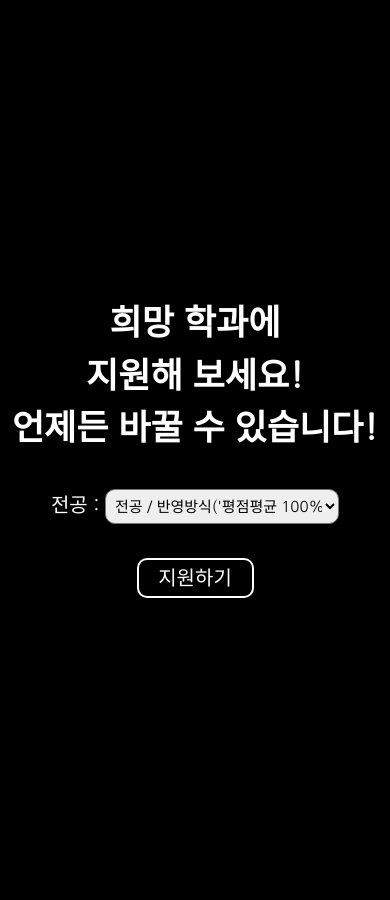
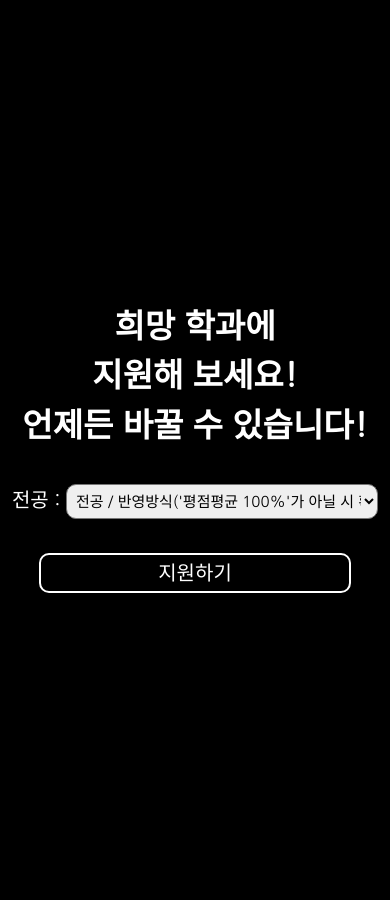
Before and after one commit to Yang-Min-Seok/Hufs_apply, a Flask app: template templates/Apply.html in a window 390 px wide. Run offline with Flask 2, Linux system fonts and the light colour scheme; the template is opened without the code that fills it, so the values that code supplies are empty.

Commit message:
Update main_res.css

```diff
--- a/static/css/Apply/main_res.css
+++ b/static/css/Apply/main_res.css
@@ -21,7 +21,7 @@
 
     }
     #main .wrap .choose h3{
-        font-size: 35px;
+        font-size: 33px;
     }
     #main .wrap .choose form{
 
@@ -30,7 +30,7 @@
 
     }
     #main .wrap .choose form p select{
-        width:80%;
+        width:80% !important;
     }
     #main .wrap .choose form p select option{
 
@@ -39,6 +39,6 @@
 
     }
     #main .wrap .choose form p input{
-        width: 80%;
+        width: 80% !important;
     }
 }
```
